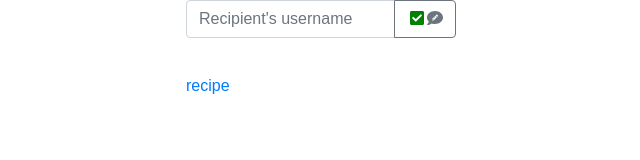
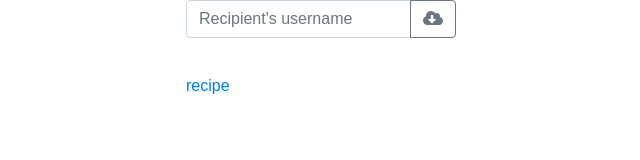
Before and after one commit to claasahl/digestables-gh-pages, a React (Create React App) app in the folder pom-xml/: page / in a window 1280 px wide. Shown: the top 160 px of the page, without its empty margins (319-959 px from the left). Built offline with nearby package versions, Linux system fonts and the light colour scheme.

Commit message:
updated fontawesome icons

```diff
--- a/pom-xml/src/App.tsx
+++ b/pom-xml/src/App.tsx
@@ -94,19 +94,7 @@ class App extends React.Component<{}, IAppState> {
                 onClick={this.handleButton}
                 type="button"
               >
-                <span className="fa-layers fa-fw">
-                  <FontAwesomeIcon icon="square" color="green" />
-                  <FontAwesomeIcon
-                    icon="check"
-                    inverse={true}
-                    transform="shrink-6"
-                  />
-                </span>
-                <FontAwesomeIcon
-                  icon="pencil-alt"
-                  transform="shrink-10 up-.5"
-                  mask="comment"
-                />
+                <FontAwesomeIcon icon="cloud-download-alt" />
               </button>
             </div>
           </div>
@@ -116,7 +104,7 @@ class App extends React.Component<{}, IAppState> {
             <div key="${name}" className="h1">
               <span className="badge badge-light">
                 ${name}
-                <FontAwesomeIcon icon="coffee" mask="circle" />
+                <FontAwesomeIcon icon="window-close" transform="shrink-5" />
               </span>
             </div>
           ))}
```
